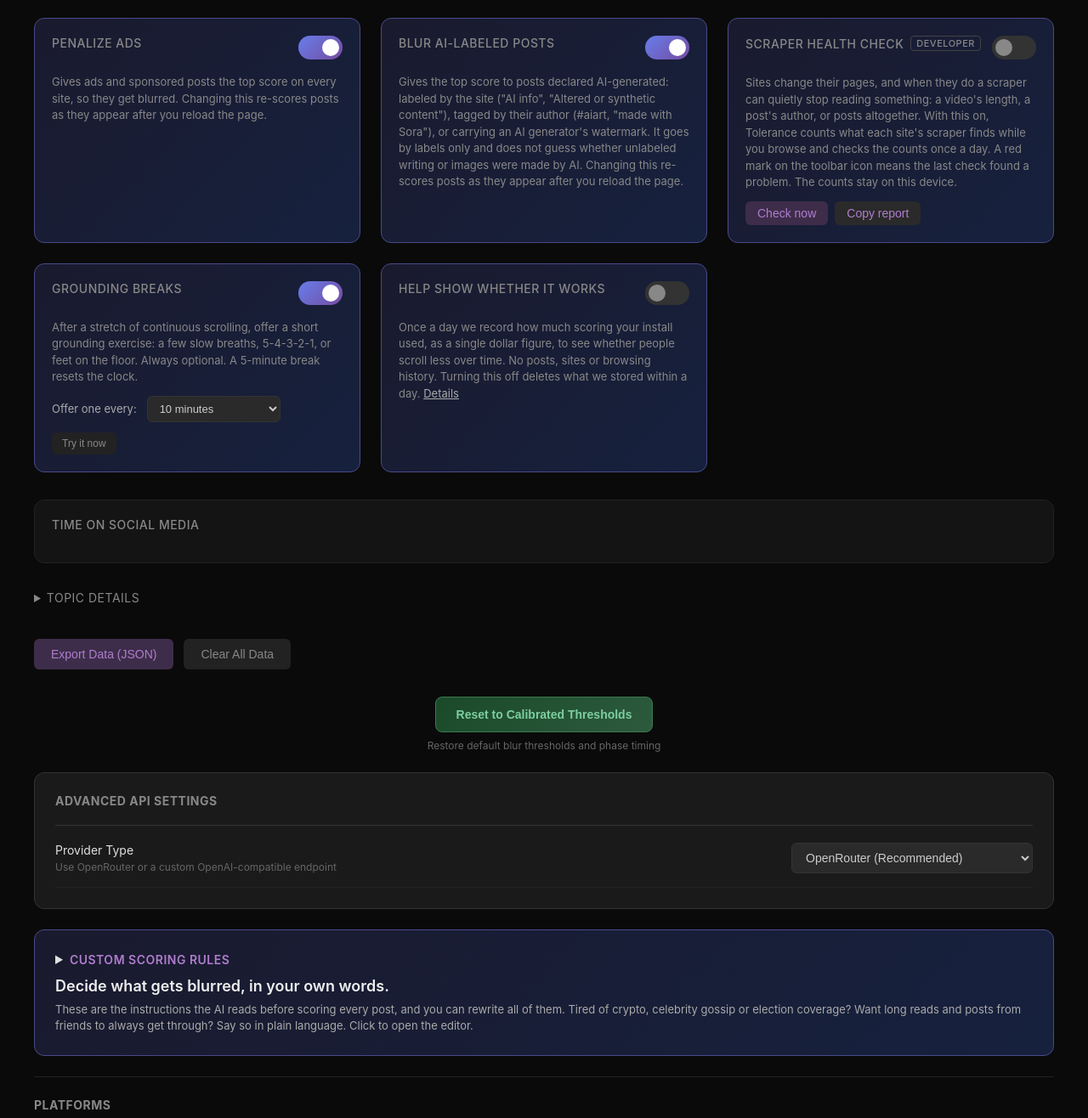
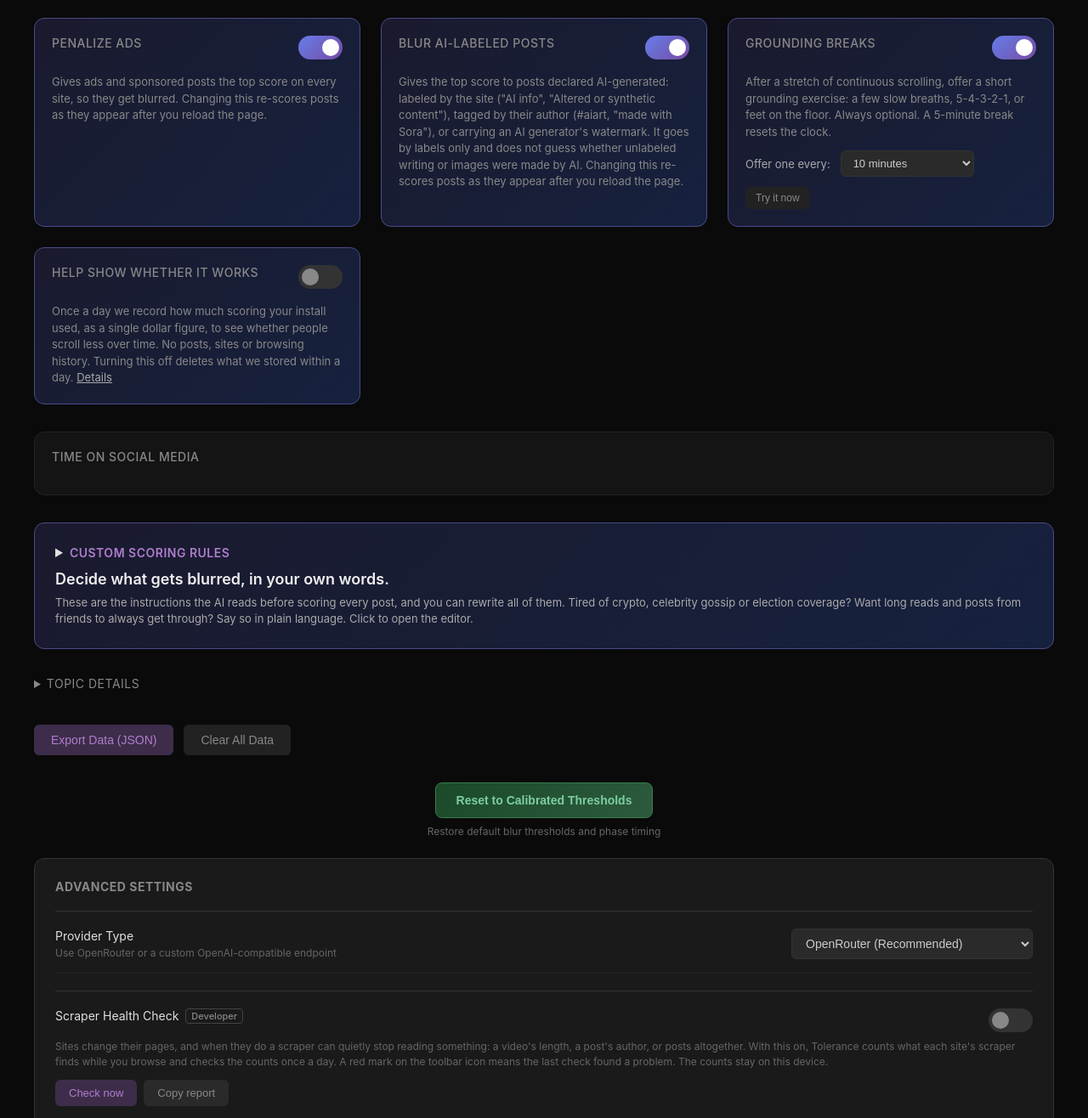
Before and after one commit to gtech/tolerance, a website with bundled scripts: page src/dashboard/index.html in a window 1280 px wide. Shown: the part 1315-2631 px from the top of the page at 85% size. Built offline with nearby package versions, Linux system fonts and the light colour scheme; some packages are replaced by stand-ins of ours; no server answers.

Commit message:
Dashboard: custom scoring rules under the time chart, health check into advanced settings
Co-Authored-By: Claude Fable 5.2 <noreply@anthropic.com>

```diff
--- a/src/dashboard/index.html
+++ b/src/dashboard/index.html
@@ -1310,26 +1310,6 @@
           Gives the top score to posts declared AI-generated: labeled by the site ("AI info", "Altered or synthetic content"), tagged by their author (#aiart, "made with Sora"), or carrying an AI generator's watermark. It goes by labels only and does not guess whether unlabeled writing or images were made by AI. Changing this re-scores posts as they appear after you reload the page.
         </div>
       </div>
-      <div class="card" id="scrape-health-section" style="background: linear-gradient(135deg, #1a1a2e 0%, #16213e 100%); border: 1px solid #4a4a8a;">
-        <div style="display: flex; justify-content: space-between; align-items: flex-start;">
-          <h2 style="display: flex; align-items: center; gap: 8px;">
-            Scraper Health Check
-            <span style="font-size: 11px; font-weight: 500; color: #888; border: 1px solid #444; border-radius: 4px; padding: 1px 6px;">Developer</span>
-          </h2>
-          <label style="position: relative; display: inline-block; width: 52px; height: 28px; flex-shrink: 0;">
-            <input type="checkbox" id="scrape-health-toggle" style="opacity: 0; width: 0; height: 0;">
-            <span id="scrape-health-slider" style="position: absolute; cursor: pointer; top: 0; left: 0; right: 0; bottom: 0; background-color: #333; transition: 0.3s; border-radius: 28px;"></span>
-          </label>
-        </div>
-        <div style="margin-top: 12px; font-size: 13px; color: #888; line-height: 1.5;">
-          Sites change their pages, and when they do a scraper can quietly stop reading something: a video's length, a post's author, or posts altogether. With this on, Tolerance counts what each site's scraper finds while you browse and checks the counts once a day. A red mark on the toolbar icon means the last check found a problem. The counts stay on this device.
-        </div>
-        <div id="scrape-health-report" style="margin-top: 12px; font-size: 13px; color: #aaa; line-height: 1.5;"></div>
-        <div style="margin-top: 12px; display: flex; gap: 8px; flex-wrap: wrap;">
-          <button id="scrape-health-run" class="btn-primary" style="padding: 6px 14px;">Check now</button>
-          <button id="scrape-health-copy" class="btn-primary" style="padding: 6px 14px; background: #2a2a2a;">Copy report</button>
-        </div>
-      </div>
       <div class="card" id="grounding-section" style="background: linear-gradient(135deg, #1a1a2e 0%, #16213e 100%); border: 1px solid #4a4a8a;">
         <div style="display: flex; justify-content: space-between; align-items: flex-start;">
           <h2 style="display: flex; align-items: center; gap: 8px;">
@@ -1376,6 +1356,29 @@
       <div id="usage-chart"></div>
     </div>
 
+    <!-- Custom scoring rules: the whole scoring prompt, editable. Closed by default
+         because the editor is long, so the summary has to say what is inside. -->
+    <details class="settings-section" id="rubric-section" style="background: linear-gradient(135deg, #1a1a2e 0%, #16213e 100%); border: 1px solid #4a4a8a; border-radius: 12px; padding: 24px; margin: 0 0 32px;">
+      <summary style="cursor: pointer;">
+        <span style="color: #b07dce; text-transform: uppercase; letter-spacing: 0.5px; font-size: 14px; font-weight: 600;">Custom Scoring Rules</span>
+        <div style="margin-top: 10px; font-size: 18px; font-weight: 600; color: #eee; line-height: 1.35;">Decide what gets blurred, in your own words.</div>
+        <div style="margin-top: 6px; font-size: 13px; color: #aaa; line-height: 1.5;">
+          These are the instructions the AI reads before scoring every post, and you can rewrite all of them. Tired of crypto, celebrity gossip or election coverage? Want long reads and posts from friends to always get through? Say so in plain language. Click to open the editor.
+        </div>
+      </summary>
+      <div class="setting-description" style="margin: 16px 0 12px;">
+        One rule to keep: the direction of the scale (1 = worth your attention, 10 = scroll fuel). Blurring and the built-in reference posts assume it. Try your rules on sample posts before saving; once saved, posts are re-scored with them as you see them, and Reset brings back the default.
+      </div>
+      <textarea id="rubric-text" rows="18" spellcheck="false" style="width: 100%; background: #141414; border: 1px solid #333; border-radius: 8px; padding: 12px; color: #ccc; font-family: ui-monospace, Menlo, monospace; font-size: 12px; line-height: 1.5; resize: vertical;"></textarea>
+      <div style="display: flex; gap: 8px; margin-top: 12px; align-items: center; flex-wrap: wrap;">
+        <button id="rubric-test-btn" style="padding: 10px 20px; background: #3d2d4a; color: #b07dce; border: none; border-radius: 6px; font-size: 14px; cursor: pointer;">Test on sample posts</button>
+        <button id="rubric-save-btn" style="padding: 10px 20px; background: #2d4a3d; color: #7dcea0; border: none; border-radius: 6px; font-size: 14px; cursor: pointer;">Save</button>
+        <button id="rubric-reset-btn" style="padding: 10px 20px; background: #2a2a2a; color: #888; border: none; border-radius: 6px; font-size: 14px; cursor: pointer;">Reset to default</button>
+        <span id="rubric-state" style="color: #888; font-size: 13px;"></span>
+      </div>
+      <div id="rubric-test-results" style="display: none; margin-top: 16px; font-size: 13px;"></div>
+    </details>
+
     <!-- Topic details: everything past the Topics card -->
     <details style="margin-top: 32px;">
       <summary style="cursor: pointer; color: #888; text-transform: uppercase; letter-spacing: 0.5px; font-size: 14px; margin-bottom: 16px;">Topic Details</summary>
@@ -1487,7 +1490,7 @@
 
     <!-- Advanced API Settings -->
     <div class="settings-section" style="background: #1a1a1a; border: 1px solid #333; border-radius: 12px; padding: 24px; margin-top: 24px;">
-      <h2 style="margin-bottom: 16px; color: #888; text-transform: uppercase; letter-spacing: 0.5px; font-size: 14px;">Advanced API Settings</h2>
+      <h2 style="margin-bottom: 16px; color: #888; text-transform: uppercase; letter-spacing: 0.5px; font-size: 14px;">Advanced Settings</h2>
 
       <!-- Provider Type Selection -->
       <div class="setting-row" style="margin-top: 20px; border-top: 1px solid #333; padding-top: 20px;">
@@ -1553,30 +1556,29 @@
           <div id="test-endpoint-status" style="margin-top: 12px; padding: 10px 14px; border-radius: 6px; font-size: 13px; display: none;"></div>
         </div>
       </div>
+
+      <!-- Scraper health check (developer) -->
+      <div id="scrape-health-section" style="margin-top: 20px; padding-top: 20px; border-top: 1px solid #333;">
+        <div style="display: flex; justify-content: space-between; align-items: flex-start; gap: 16px;">
+          <div class="setting-label" style="display: flex; align-items: center; gap: 8px;">
+            Scraper Health Check
+            <span style="font-size: 11px; font-weight: 500; color: #888; border: 1px solid #444; border-radius: 4px; padding: 1px 6px;">Developer</span>
+          </div>
+          <label style="position: relative; display: inline-block; width: 52px; height: 28px; flex-shrink: 0;">
+            <input type="checkbox" id="scrape-health-toggle" style="opacity: 0; width: 0; height: 0;">
+            <span id="scrape-health-slider" style="position: absolute; cursor: pointer; top: 0; left: 0; right: 0; bottom: 0; background-color: #333; transition: 0.3s; border-radius: 28px;"></span>
+          </label>
+        </div>
+        <div class="setting-description" style="margin-top: 8px; line-height: 1.5;">
+          Sites change their pages, and when they do a scraper can quietly stop reading something: a video's length, a post's author, or posts altogether. With this on, Tolerance counts what each site's scraper finds while you browse and checks the counts once a day. A red mark on the toolbar icon means the last check found a problem. The counts stay on this device.
+        </div>
+        <div id="scrape-health-report" style="margin-top: 12px; font-size: 13px; color: #aaa; line-height: 1.5;"></div>
+        <div style="margin-top: 12px; display: flex; gap: 8px; flex-wrap: wrap;">
+          <button id="scrape-health-run" style="padding: 8px 16px; background: #3d2d4a; color: #b07dce; border: none; border-radius: 6px; font-size: 13px; cursor: pointer;">Check now</button>
+          <button id="scrape-health-copy" style="padding: 8px 16px; background: #2a2a2a; color: #888; border: none; border-radius: 6px; font-size: 13px; cursor: pointer;">Copy report</button>
+        </div>
+      </div>
     </div>
-
-    <!-- Custom scoring rules: the whole scoring prompt, editable. Closed by default
-         because the editor is long, so the summary has to say what is inside. -->
-    <details class="settings-section" id="rubric-section" style="background: linear-gradient(135deg, #1a1a2e 0%, #16213e 100%); border: 1px solid #4a4a8a; border-radius: 12px; padding: 24px; margin-top: 24px;">
-      <summary style="cursor: pointer;">
-        <span style="color: #b07dce; text-transform: uppercase; letter-spacing: 0.5px; font-size: 14px; font-weight: 600;">Custom Scoring Rules</span>
-        <div style="margin-top: 10px; font-size: 18px; font-weight: 600; color: #eee; line-height: 1.35;">Decide what gets blurred, in your own words.</div>
-        <div style="margin-top: 6px; font-size: 13px; color: #aaa; line-height: 1.5;">
-          These are the instructions the AI reads before scoring every post, and you can rewrite all of them. Tired of crypto, celebrity gossip or election coverage? Want long reads and posts from friends to always get through? Say so in plain language. Click to open the editor.
-        </div>
-      </summary>
-      <div class="setting-description" style="margin: 16px 0 12px;">
-        One rule to keep: the direction of the scale (1 = worth your attention, 10 = scroll fuel). Blurring and the built-in reference posts assume it. Try your rules on sample posts before saving; once saved, posts are re-scored with them as you see them, and Reset brings back the default.
-      </div>
-      <textarea id="rubric-text" rows="18" spellcheck="false" style="width: 100%; background: #141414; border: 1px solid #333; border-radius: 8px; padding: 12px; color: #ccc; font-family: ui-monospace, Menlo, monospace; font-size: 12px; line-height: 1.5; resize: vertical;"></textarea>
-      <div style="display: flex; gap: 8px; margin-top: 12px; align-items: center; flex-wrap: wrap;">
-        <button id="rubric-test-btn" style="padding: 10px 20px; background: #3d2d4a; color: #b07dce; border: none; border-radius: 6px; font-size: 14px; cursor: pointer;">Test on sample posts</button>
-        <button id="rubric-save-btn" style="padding: 10px 20px; background: #2d4a3d; color: #7dcea0; border: none; border-radius: 6px; font-size: 14px; cursor: pointer;">Save</button>
-        <button id="rubric-reset-btn" style="padding: 10px 20px; background: #2a2a2a; color: #888; border: none; border-radius: 6px; font-size: 14px; cursor: pointer;">Reset to default</button>
-        <span id="rubric-state" style="color: #888; font-size: 13px;"></span>
-      </div>
-      <div id="rubric-test-results" style="display: none; margin-top: 16px; font-size: 13px;"></div>
-    </details>
 
     <!-- Platform Toggles - With blur protection -->
     <div class="settings-section" style="margin-top: 24px; padding-top: 24px; border-top: 1px solid #222;">
```
